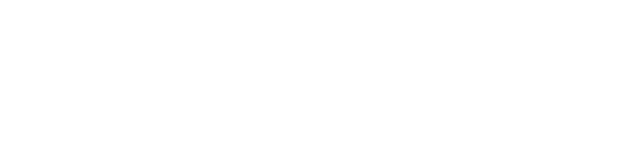
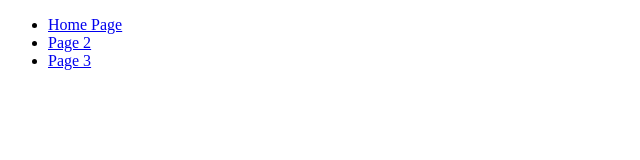
Before and after one commit to jla1984/Homework_5_CSS_Styles, a plain HTML site: page root/index.html in a window 1280 px wide. Shown: the whole page, without its empty margins (0-640 px from the left). Drawn offline with Linux system fonts and the light colour scheme.

Commit message:
Adding Navigation Bar

```diff
--- a/root/index.html
+++ b/root/index.html
@@ -4,6 +4,13 @@
 		<title>Home Page</title>
 		<link rel="stylesheet" type="text/css" href="style.css">
 	</head>
+	<nav>
+    <ul>
+      <li><a href="https://jla1984.github.io/Homework3-NavigatingFilePaths/root/page1.html">Home Page</a></li>
+      <li><a href="https://jla1984.github.io/Homework3-NavigatingFilePaths/root/page2.html">Page 2</a></li>
+      <li><a href="https://jla1984.github.io/Homework3-NavigatingFilePaths/root/page3.html">Page 3</a></li>
+    </ul>
+  </nav>
 	<body>
 	</body>
 </html>
```
